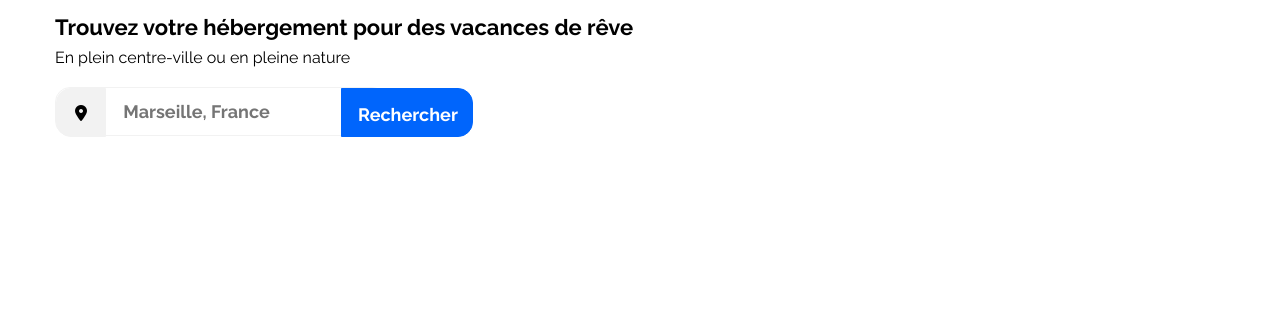
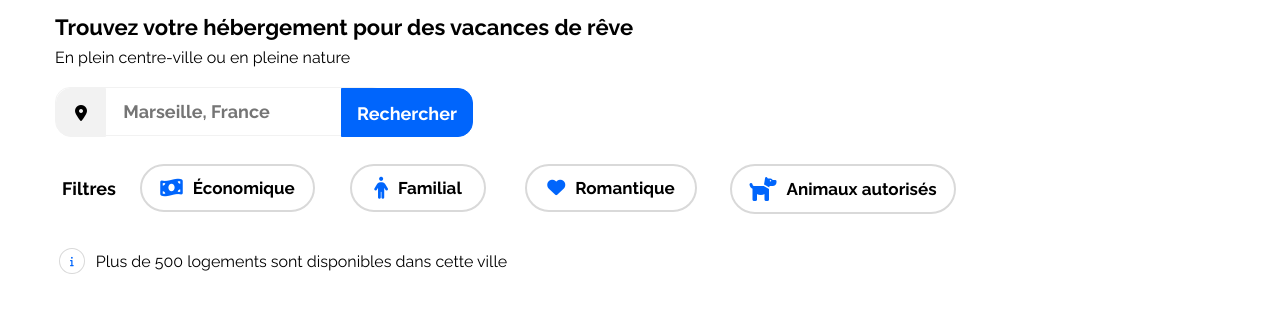
Before and after one commit to ShumiFr/Booki, a plain HTML site: page index.html in a window 1280 px wide. Shown: the part 116-428 px from the top of the page. Drawn offline with Linux system fonts and the light colour scheme.

Commit message:
Creation filtres

```diff
--- a/index.html
+++ b/index.html
@@ -15,15 +15,24 @@
             <a class="activité" href="#">Activités</a>
         </nav>
     </header>
-    <section>
+    <div class="titre">
         <h1>Trouvez votre hébergement pour des vacances de rêve</h1>
         <p>En plein centre-ville ou en pleine nature</p>
-    </section>
+    </div>
     <form class="formulaire" method="get" action="">
         <div class="icone"><i class="fa-solid fa-location-dot"></i></div>
         <input type="text" name="localisation" id="champs" placeholder="Marseille, France">
         <input type="submit" name="rechercher" id="rechercher" value="Rechercher">
     </form>
+    <div class="filtres">
+        <h3>Filtres</h3>
+        <button class="economique"><i class="fa-solid fa-money-bill-wave"></i>Économique</button>
+        <button class="familial"><i class="fa-solid fa-person"></i>Familial</button>
+        <button class="romantique"><i class="fa-solid fa-heart"></i>Romantique</button>
+        <button class="animaux"><i class="fa-solid fa-dog"></i>Animaux autorisés</button>
+    </div>
+    <div class="infobar">
+        <div id="info"><i class="fa-solid fa-info"></i></div>Plus de 500 logements sont disponibles dans cette ville
     </div>
 </body>
 </html>
--- a/style.css
+++ b/style.css
@@ -1,5 +1,4 @@
 * {
-    max-width: 1400px;
     box-sizing: border-box;
     font-family: "Raleway";
     font-size: 16px;
@@ -22,6 +21,34 @@ a {
     color: #0065FC;
 }
 
+.animaux {
+    display: flex;
+    box-sizing: border-box;
+    position: absolute;
+    width: 226px;
+    height: 50px;
+    left: 730px;
+    top: 280px;
+    border: 2px solid #D9D9D9;
+    border-radius: 25px;
+    font-weight: 700;
+    font-size: 17px;
+    line-height: 20px;
+    align-items: center;
+    text-align: center;
+    background-color: #FFFFFF;
+    align-items: center;
+    justify-content: center;
+}
+
+.animaux i {
+    font-size: 24px;
+}
+
+body {
+    max-width: 1400px;
+}
+
 #champs {
     width: 147px;
     font-size: 18px;
@@ -33,6 +60,93 @@ a {
 
 #champs:focus {
     outline: none;
+}
+
+#info i {
+    display: inline-block;
+    position: relative;
+    padding: 7px 10px;
+    border: 1px solid #D9D9D9;
+    border-radius: 50%;
+    margin-right: 11px;
+    font-size: 10px;
+    color: #0065FC;
+}
+
+.economique {
+    display: flex;
+    box-sizing: border-box;
+    padding: 4px 20px;
+    position: absolute;
+    width: 175px;
+    height: 48px;
+    left: 140px;
+    top: 280px;
+    border: 2px solid #D9D9D9;
+    border-radius: 25px;
+    font-weight: 700;
+    font-size: 17px;
+    line-height: 20px;
+    background-color: #FFFFFF;
+    align-items: center;
+    justify-content: center;
+}
+
+.economique i {
+    display: inline-block;
+    position: relative;
+    font-size: 20px;
+}
+
+.familial {
+    display: flex;
+    box-sizing: border-box;
+    padding: 4px 20px;
+    position: absolute;
+    width: 136px;
+    height: 48px;
+    left: 350px;
+    top: 280px;
+    border: 2px solid #D9D9D9;
+    border-radius: 25px;
+    font-weight: 700;
+    font-size: 17px;
+    line-height: 20px;
+    background-color: #FFFFFF;
+    align-items: center;
+    justify-content: center;
+}
+
+.familial i {
+    font-size: 22px;
+}
+
+.filtres {
+    display: flex;
+}
+
+.filtres i {
+    color: #0065FC;
+    padding-right: 10px;
+}
+
+.filtres h3 {
+    position: absolute;
+    width: 54px;
+    height: 21px;
+    left: 62px;
+    top: 294px;
+    font-style: normal;
+    font-weight: 700;
+    font-size: 18px;
+    line-height: 21px;
+    text-align: center;
+    color: #000000;
+}
+
+.filtres button:hover {
+    background-color: #DEEBFF;
+    cursor: pointer;
 }
 
 .formulaire {
@@ -74,6 +188,18 @@ h1 {
     height: 49px;
 }
 
+.infobar {
+    display: flex;
+    flex-wrap: nowrap;
+    position: absolute;
+    width: 450px;
+    height: 24px;
+    left: 59px;
+    top: 365px;
+    font-size: 16px;
+    align-items: center;
+}
+
 .logo {
     margin-top: 44px;
     margin-left: 55px;
@@ -107,7 +233,8 @@ h1 {
     display: flex;
     flex-direction: row;
     align-items: center;
-    padding: 15px 16px;
+    text-align: center;
+    padding: 15px 15px;
     gap: 10px;
     position: absolute;
     width: 132px;
@@ -119,14 +246,36 @@ h1 {
     color: #FFFFFF;
     font-weight: 700;
     font-size: 18px;
-    line-height: 21.13px;
     cursor: pointer;
 }
 
-section {
+.romantique {
+    display: flex;
+    box-sizing: border-box;
+    padding: 4px 20px;
+    position: absolute;
+    width: 172px;
+    height: 48px;
+    left: 525px;
+    top: 280px;
+    border: 2px solid #D9D9D9;
+    border-radius: 25px;
+    font-weight: 700;
+    font-size: 17px;
+    line-height: 20px;
+    background-color: #FFFFFF;
+    align-items: center;
+    justify-content: center;
+}
+
+.romantique i {
+    font-size: 18px;
+}
+
+.titre {
     margin-left: 55px;
 }
 
-section h1 {
+.titre h1 {
     margin-bottom: 8px;
 }
```
